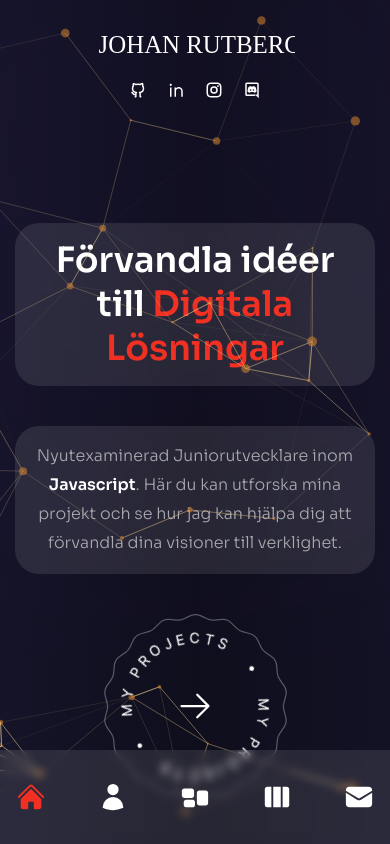
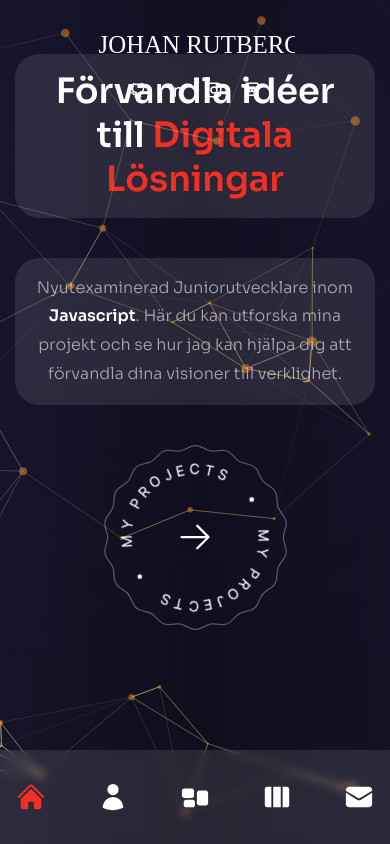
Before and after one commit to JohanWRutberg/Portfolion, a Next.js app: page / in a window 390 px wide. Built offline with nearby package versions, Linux system fonts and the light colour scheme.

Commit message:
CSS fix to landing page

```diff
--- a/components/Header.js
+++ b/components/Header.js
@@ -10,7 +10,7 @@ import Socials from "../components/Socials";
 const Header = () => {
   return (
     <header className="absolute z-50 w-full flex items-center px-16 xl:px-0 xl:h-[90px]">
-      <div className="container mx-auto mb-1">
+      <div className="container mx-auto">
         <div className="flex flex-col lg:flex-row justify-between items-center gap-y-6 py-8 z-50">
           {/* logo */}
           <Link href={"/"}>
--- a/pages/index.js
+++ b/pages/index.js
@@ -14,11 +14,11 @@ import { fadeIn } from "../variants";
 
 const Home = () => {
   return (
-    <div className="bg-primary/60 h-full">
+    <div className="bg-primary/60 h-screen">
       {/* text */}
       <div className="w-full h-full bg-gradient-to-r from-primary/10 via-black/30 to-black/10">
         <div
-          className="text-center flex flex-col justify-center xl:pt-40 xl:text-left xl:ml-24
+          className="text-center flex flex-col justify-center md:pt-48 xl:pt-40 xl:text-left xl:ml-24
         h-full container mx-auto"
         >
           {/* title */}
@@ -27,7 +27,7 @@ const Home = () => {
             initial="hidden"
             animate="show"
             exit="hidden"
-            className="h1 mt-[40vh] lg:mt-0 max-w-sm xl:max-w-2xl mx-auto xl:mx-0 mb-10 xl:mb-16 bg-white/10 backdrop-blur-sm auto rounded-3xl p-4"
+            className="h1 max-w-sm md:max-w-2xl xl:max-w-2xl mx-auto xl:mx-0 mb-10 xl:mb-16 bg-white/10 backdrop-blur-sm auto rounded-3xl p-4"
           >
             Förvandla idéer till <span className="text-accent">Digitala Lösningar</span>
           </motion.h1>
```
Also changed, not shown: public/logo.png (added).
